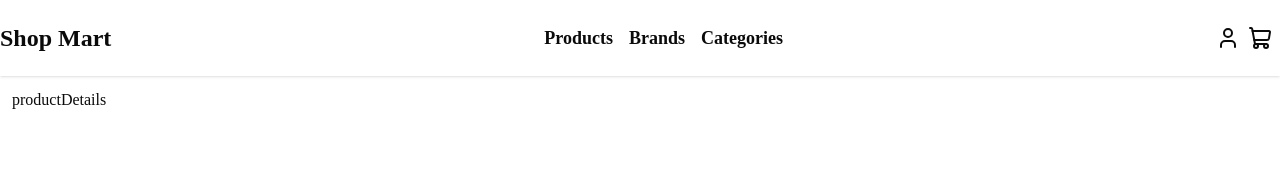
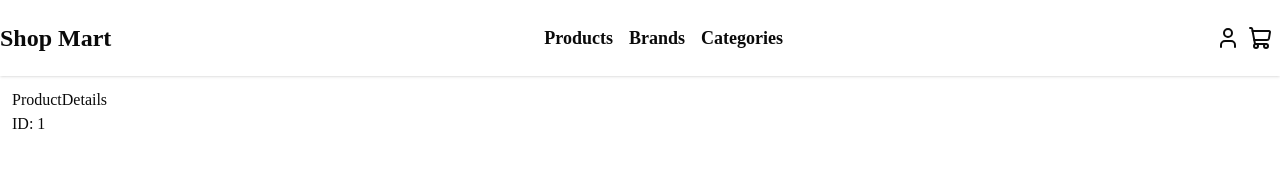
Before and after one commit to n3ma-ma7moud/e-commerce, a Next.js app in the folder e-commerce/: page /Products/1 in a window 1280 px wide. Shown: the top 186 px of the page. Built offline with nearby package versions, Linux system fonts and the light colour scheme.

Commit message:
feat: implement ProductDetails component with product ID display

```diff
--- a/e-commerce/src/app/(pages)/Products/[productsId]/page.tsx
+++ b/e-commerce/src/app/(pages)/Products/[productsId]/page.tsx
@@ -1,7 +1,20 @@
-import React from 'react'
 
-export default function productDetails() {
+
+
+
+
+
+export default async function ProductDetails({
+  params,
+}: {
+  params: Promise<{ productsId: string }>
+}) {
+  const { productsId } = await params
+
   return (
-    <div>productDetails</div>
+    <div>
+      <h2>ProductDetails</h2>
+      <p>ID: {productsId}</p>
+    </div>
   )
 }
```
